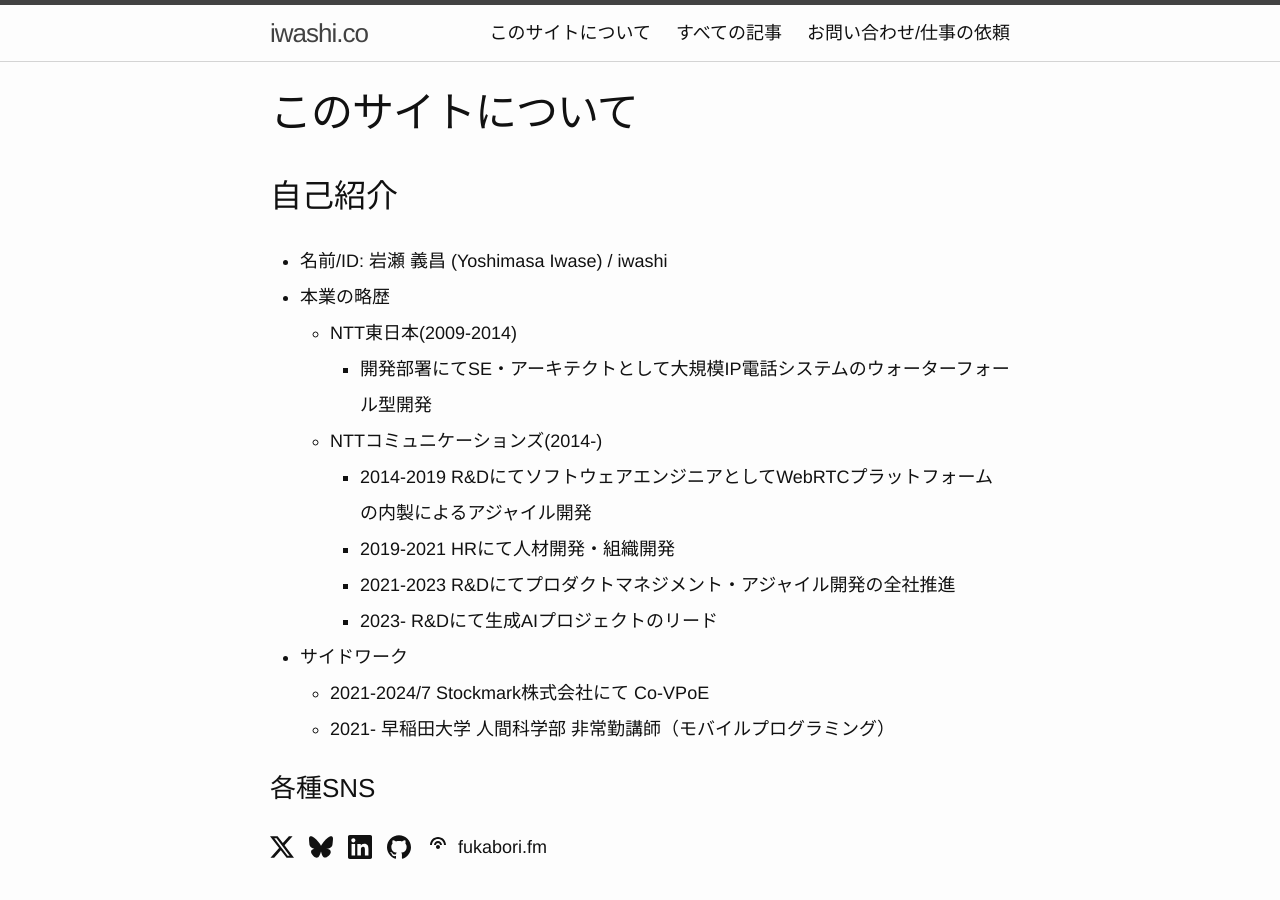
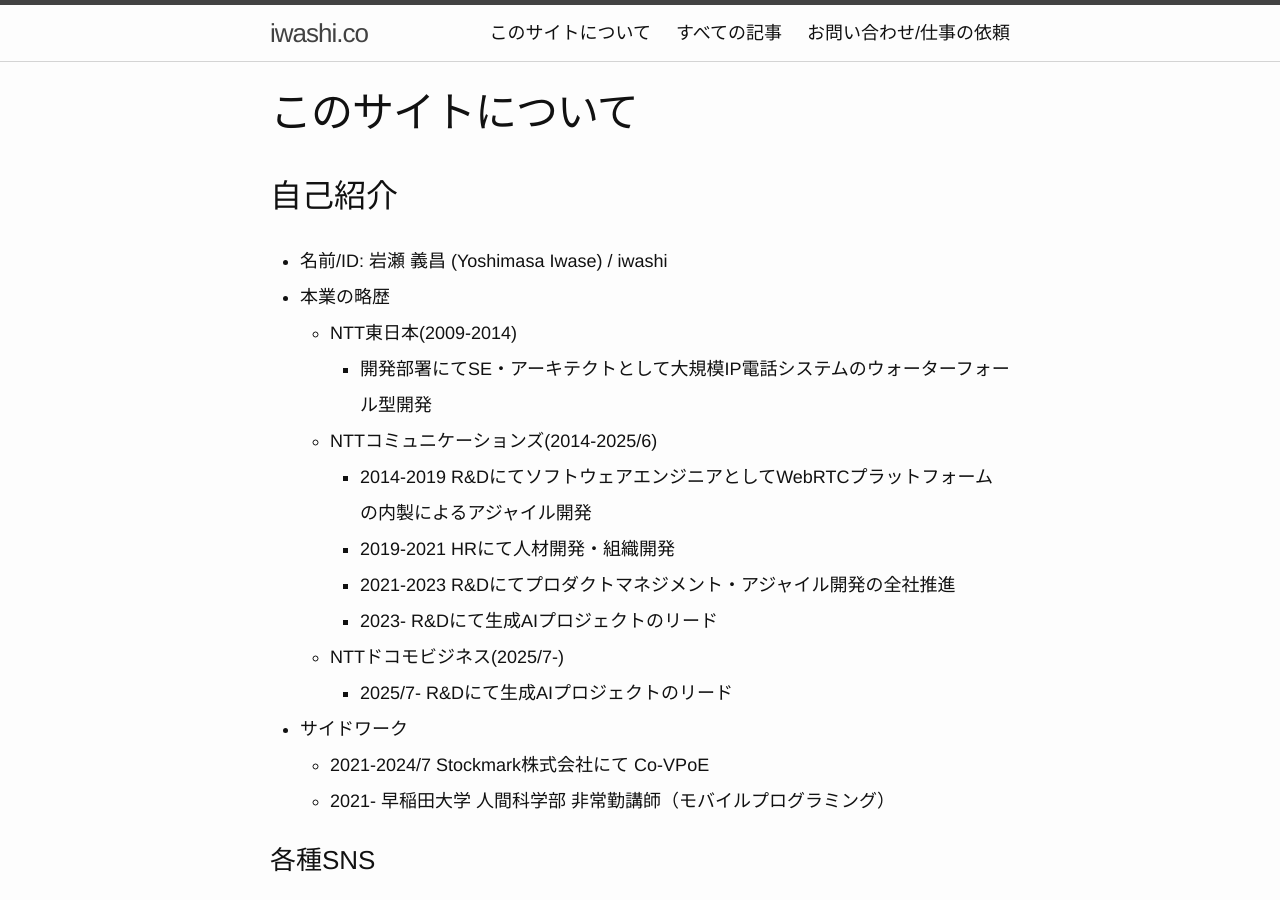
Before and after one commit to iwashi/iwashi.github.io, a Jekyll site: the page built from about.md, in a window 1280 px wide and 900 px high. Built offline with Jekyll 4.4.1, drawn with Linux system fonts in a browser that asks for light colours.

Commit message:
tiny update

```diff
--- a/_includes/footer.html
+++ b/_includes/footer.html
@@ -12,21 +12,6 @@
         </ul>
       </div>
 
-      <div class="footer-col footer-col-2">
-        <ul class="social-media-list">
-          {% if site.github_username %}
-          <li>
-            {% include icon-github.html username=site.github_username %}
-          </li>
-          {% endif %}
-
-          {% if site.twitter_username %}
-          <li>
-            {% include icon-twitter.html username=site.twitter_username %}
-          </li>
-          {% endif %}
-        </ul>
-      </div>
 
       <div class="footer-col footer-col-3">
         <p>{{ site.description }}</p>
--- a/about.md
+++ b/about.md
@@ -10,11 +10,13 @@ permalink: /about/
 - 本業の略歴
 	- NTT東日本(2009-2014)
 		- 開発部署にてSE・アーキテクトとして大規模IP電話システムのウォーターフォール型開発
-	- NTTコミュニケーションズ(2014-)
+	- NTTコミュニケーションズ(2014-2025/6)
 		- 2014-2019 R&DにてソフトウェアエンジニアとしてWebRTCプラットフォームの内製によるアジャイル開発
 		- 2019-2021 HRにて人材開発・組織開発
 		- 2021-2023 R&Dにてプロダクトマネジメント・アジャイル開発の全社推進
 		- 2023- R&Dにて生成AIプロジェクトのリード
+	- NTTドコモビジネス(2025/7-)
+		- 2025/7- R&Dにて生成AIプロジェクトのリード
 - サイドワーク
 	- 2021-2024/7 Stockmark株式会社にて Co-VPoE
 	- 2021- 早稲田大学 人間科学部 非常勤講師（モバイルプログラミング）
@@ -22,7 +24,6 @@ permalink: /about/
 ### 各種SNS
 
 <div style="display: flex; flex-wrap: wrap; gap: 15px; align-items: center; margin-bottom: 20px;">
-
 
   <a href="https://twitter.com/iwashi86" style="display: flex; align-items: center; gap: 8px; text-decoration: none; color: inherit;">
     <svg width="24" height="24" viewBox="0 0 24 24" fill="currentColor">
```
